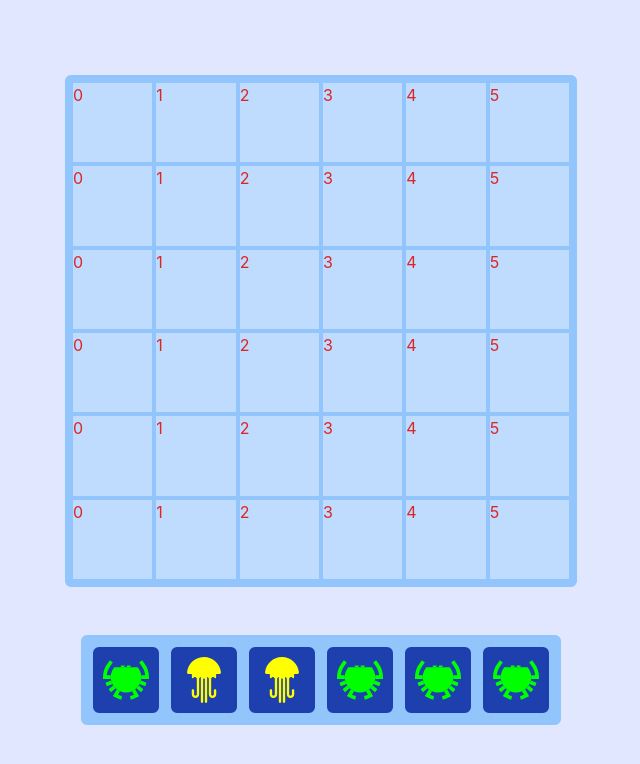
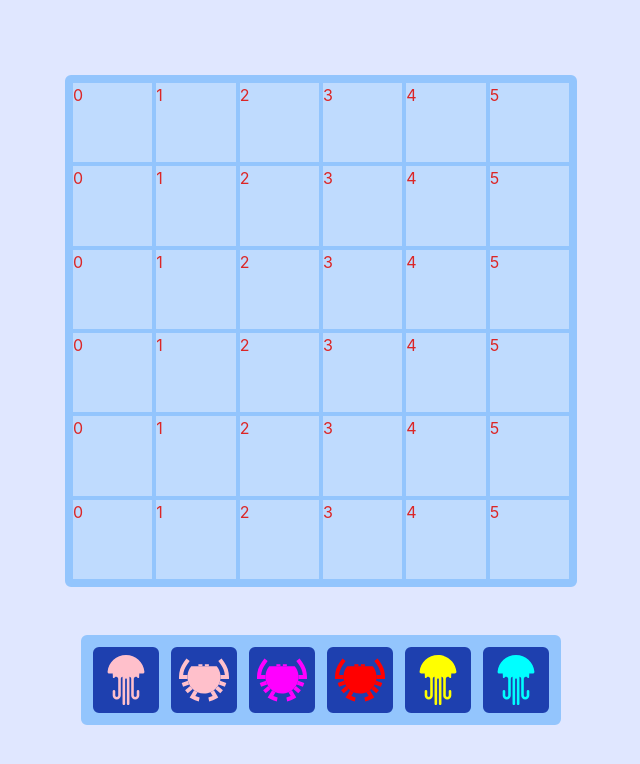
Before and after one commit to aventide/get-schooled, a React (Create React App) app: page / in a window 1280 px wide. Shown: the top 764 px of the page, without its empty margins (319-959 px from the left). Built offline with nearby package versions, Linux system fonts and the light colour scheme.

Commit message:
tileset and shuffle

```diff
--- a/package.json
+++ b/package.json
@@ -7,6 +7,7 @@
     "@testing-library/react": "^12.1.2",
     "@testing-library/user-event": "^13.5.0",
     "daisyui": "^1.25.4",
+    "lodash": "^4.17.21",
     "react": "^17.0.2",
     "react-dom": "^17.0.2",
     "react-scripts": "5.0.0",
--- a/src/App.js
+++ b/src/App.js
@@ -1,9 +1,11 @@
-import { useState } from 'react';
+import {useState, useEffect } from 'react';
+import { shuffle, take } from 'lodash';
 
 // https://www.svgrepo.com/
 
 import Tile from './components/Tile';
 import BankTile from './components/BankTile';
+import {COLORS, ANIMALS} from './constants';
 
 function generateInitialBoard() {
 
@@ -23,28 +25,37 @@ function generateInitialBoard() {
   return board;
 }
 
+function generateTileSet(){
+  const tileSet = {};
+  let counter = 0;
+
+  COLORS.forEach(color => {
+    ANIMALS.forEach(animal => {
+      tileSet[counter] = {
+        animal,
+        color,
+        id: counter
+      };
+      counter++;
+    })
+  })
+  return tileSet;
+}
+
 function App() {
 
   const [board, setBoard] = useState(generateInitialBoard());
-  const [bank, setBank] = useState();
-  const [availableBank, setAvailableBank] = useState([
-    {
-      animal: "crab",
-      color: "red"
-    },
-    {
-      animal: "crab",
-      color: "purple"
-    },
-    {
-      animal: "jellyfish",
-      color: "red"
-    },
-    {
-      animal: "crab",
-      color: "purple"
-    }
-  ]);
+
+  // the entire set of tiles. 36 of them.
+  // generate by fitting every animal/color combo, and setting a unique id
+  const [tileSet, setTileSet] = useState(generateTileSet());
+  const [bank, setBank] = useState(shuffle(Object.values(tileSet)));
+
+  const [availableBank, setAvailableBank] = useState([]);
+
+  useEffect(() => {
+    setAvailableBank(take(bank, 6))
+  }, [bank])
 
   return (
     <div className="h-screen bg-indigo-100 w-full flex justify-center items-center flex-col">
@@ -57,13 +68,10 @@ function App() {
       </div>
 
       <div className="mt-12 flex flex-row justify-evenly items-center w-full px-10">
-        <div className="w-3/5 md:w-3/5 lg:w-2/5 border-8 border-blue-300 rounded-md bg-blue-300 grid grid-cols-6 grid-rows-1 cursor-pointer gap-1">
-          <BankTile animal="crab"/>
-          <BankTile animal="jellyfish" />
-          <BankTile animal="jellyfish" />
-          <BankTile animal="crab"/>
-          <BankTile animal="crab"/>
-          <BankTile animal="crab"/>
+        <div className="w-full md:w-3/5 lg:w-2/5 border-8 border-blue-300 rounded-md bg-blue-300 grid grid-cols-6 grid-rows-1 cursor-pointer gap-1">
+          {
+            availableBank.map((abItem) => <BankTile animal={abItem.animal} color={abItem.color} />)
+          }
         </div>
       </div>
 
--- a/src/components/BankTile.js
+++ b/src/components/BankTile.js
@@ -1,13 +1,13 @@
 import Crab from './animals/Crab';
 import Jellyfish from './animals/Jellyfish';
 
-export default function Tile({
+export default function BankTile({
     animal,
     color
 }) {
 
-    return (<div className="aspect-square bg-blue-800 m-1 border-blue-800 rounded-md border-2 flex justify-center items-center p-2">
-        {animal === "crab" && <Crab color="lime" />}
-        {animal === "jellyfish" && <Jellyfish color="yellow" />}
+    return (<div className="aspect-square bg-blue-800 m-1 border-blue-800 rounded-md border-2 flex justify-center items-center p-1 md:p-1.5">
+        {animal === "crab" && <Crab color={color} />}
+        {animal === "jellyfish" && <Jellyfish color={color} />}
     </div>);
 }
--- /dev/null
+++ b/src/constants.js
@@ -0,0 +1,13 @@
+export const COLORS = [
+    "red",
+    "fuchsia",
+    "lime",
+    "pink",
+    "yellow",
+    "cyan"
+];
+
+export const ANIMALS = [
+    "crab",
+    "jellyfish"
+]
```
Also changed, not shown: 1 other file (tests, documents, lock files or other folders).
